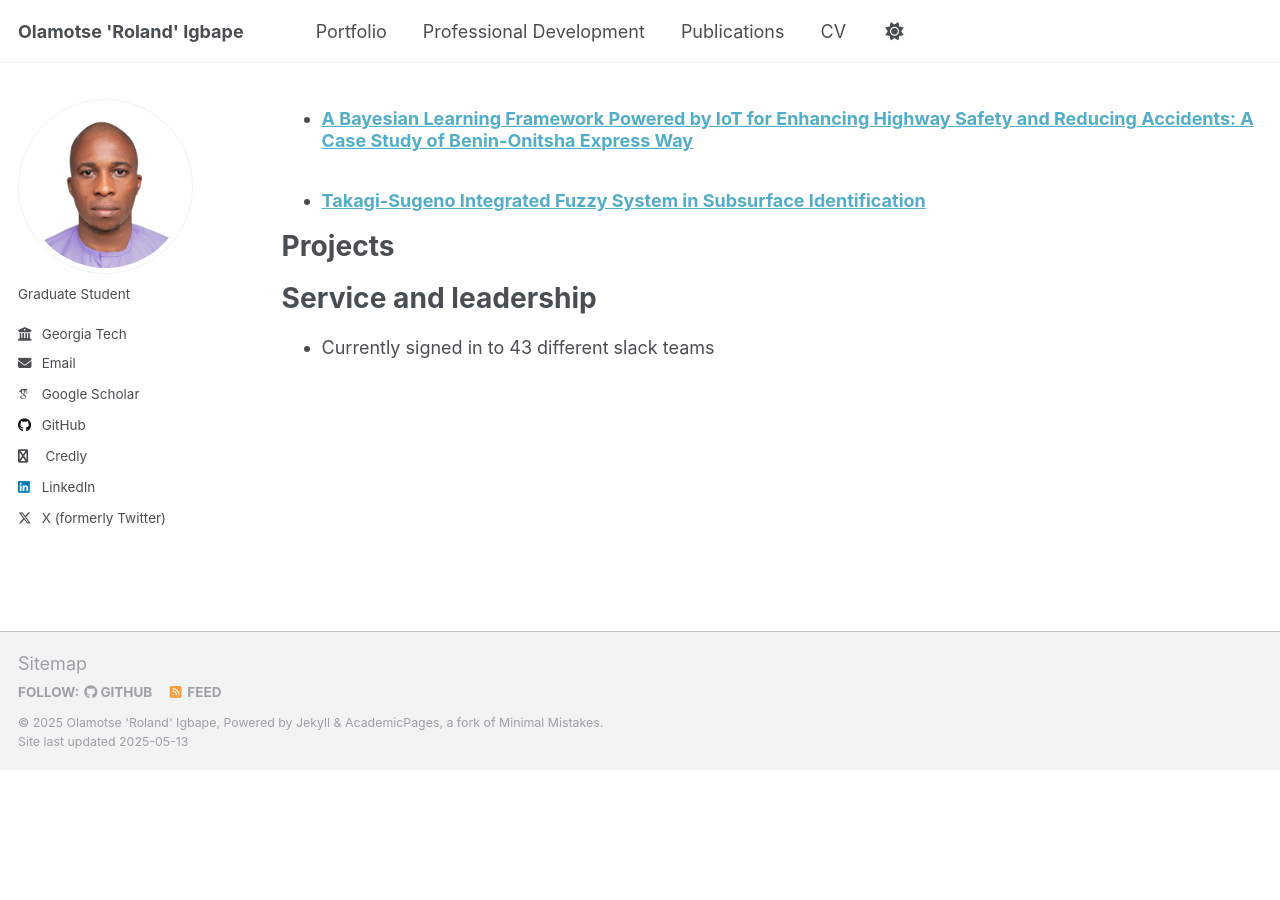
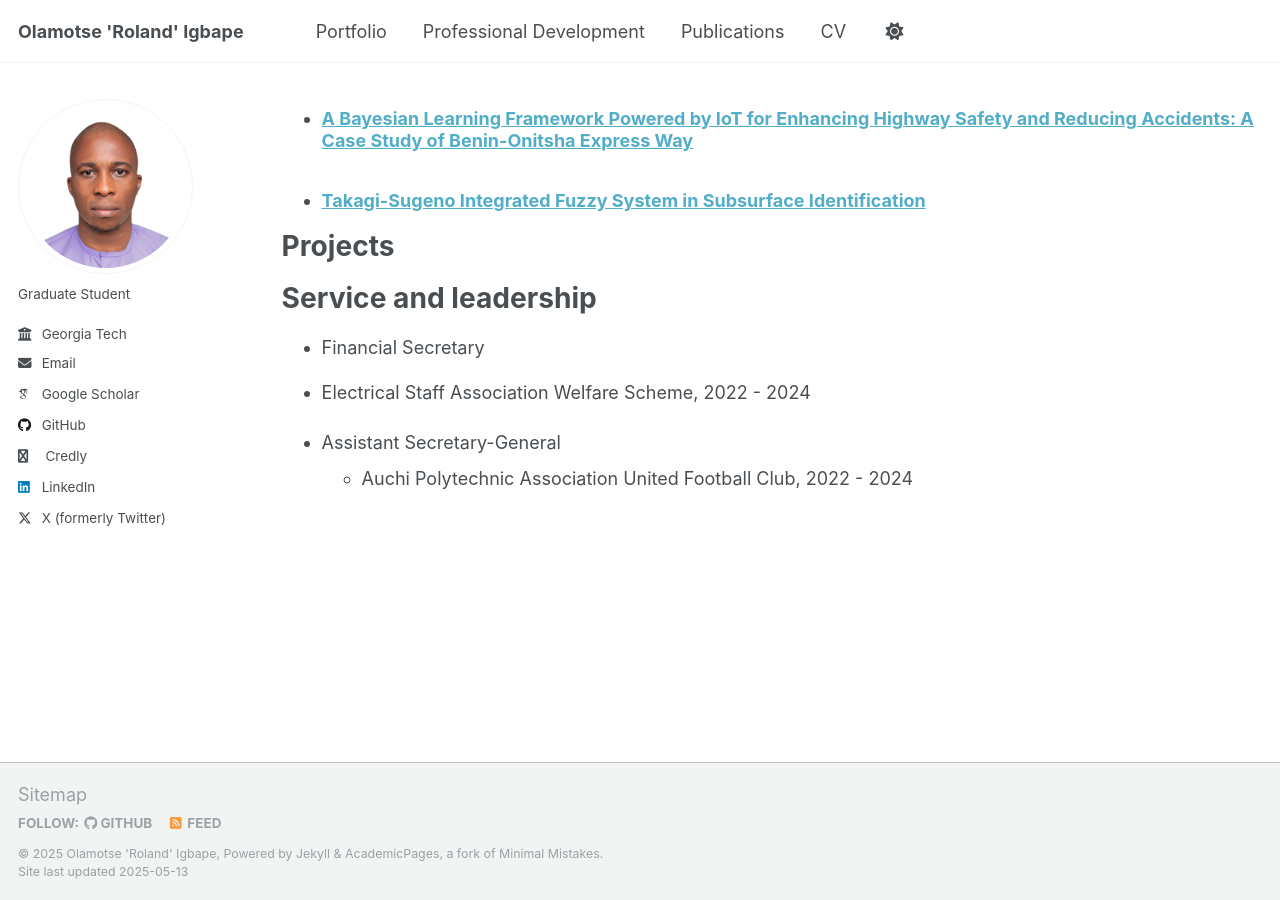
Before and after one commit to oigbape/oigbape.github.io, a Jekyll site: the page built from _pages/cv.md, in a window 1280 px wide and 900 px high, scrolled down 1737 px. Built offline with Jekyll 4.4.1, drawn with Linux system fonts in a browser that asks for light colours; some web fonts are replaced; before the commit the page ends 2506 px from its top, so only the background shows below that.

Commit message:
Update cv.md

```diff
--- a/_pages/cv.md
+++ b/_pages/cv.md
@@ -68,4 +68,9 @@ Projects
 
 Service and leadership
 ======
-* Currently signed in to 43 different slack teams
+
+*  Financial Secretary
+  *  Electrical Staff Association Welfare Scheme, 2022 - 2024
+
+* Assistant Secretary-General
+  *  Auchi Polytechnic Association United Football Club, 2022 - 2024
```
